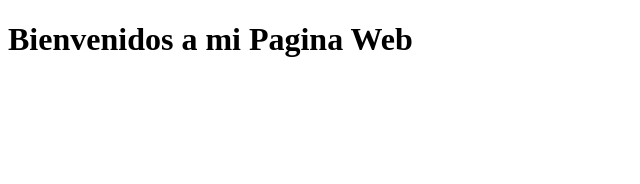
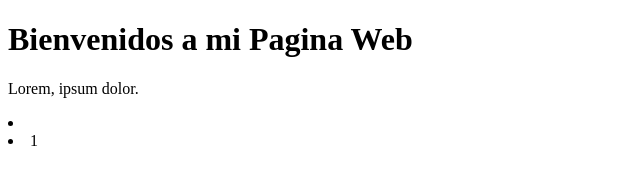
Before and after one commit to Natalia2026-Student/misitioweb, a plain HTML site: page index.html in a window 1280 px wide. Shown: the whole page, without its empty margins (0-640 px from the left). Drawn offline with Linux system fonts and the light colour scheme.

Commit message:
Agregamos un elemento de lista em

```diff
--- a/index.html
+++ b/index.html
@@ -7,5 +7,13 @@
 </head>
 <body>
     <h1>Bienvenidos a mi Pagina Web</h1>
+    <p>
+        Lorem, ipsum dolor.
+    </p>
+
+    <li>
+
+        <li>1</li>
+    </li>
 </body>
 </html>
```
